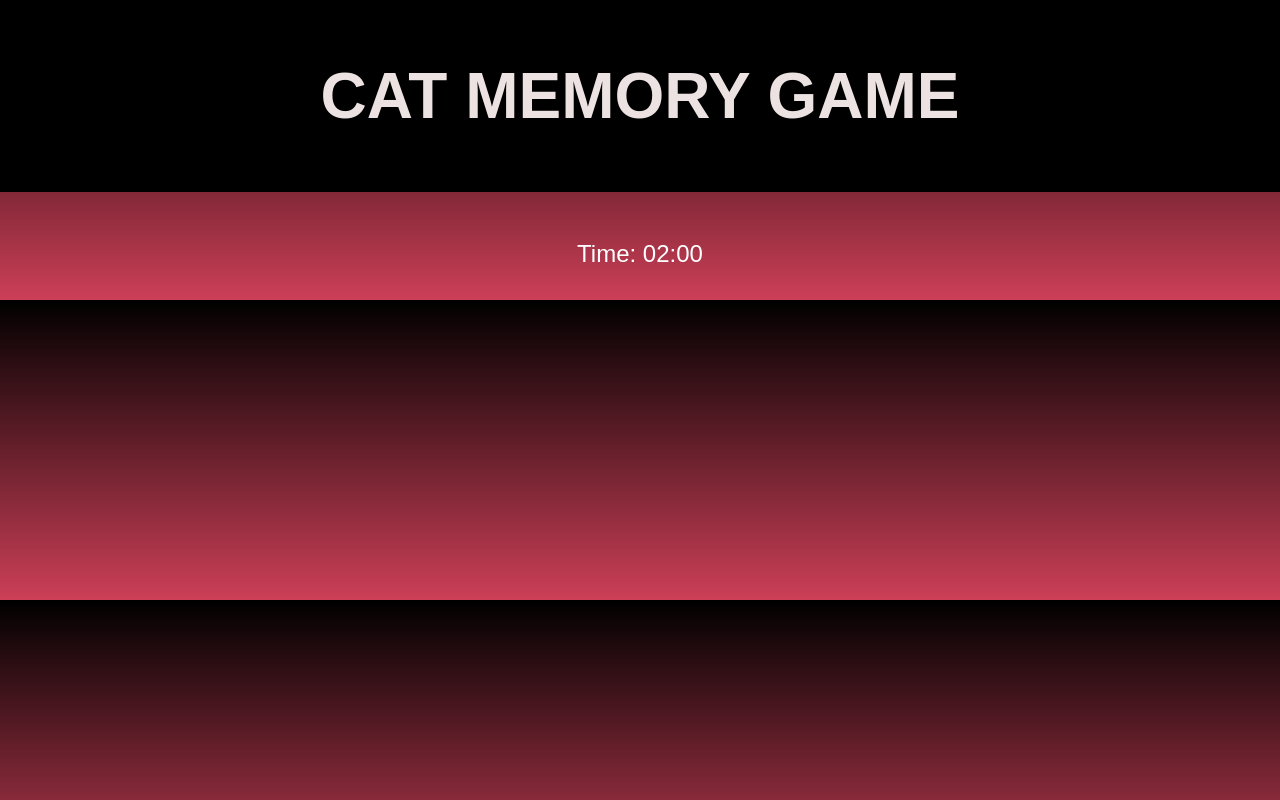
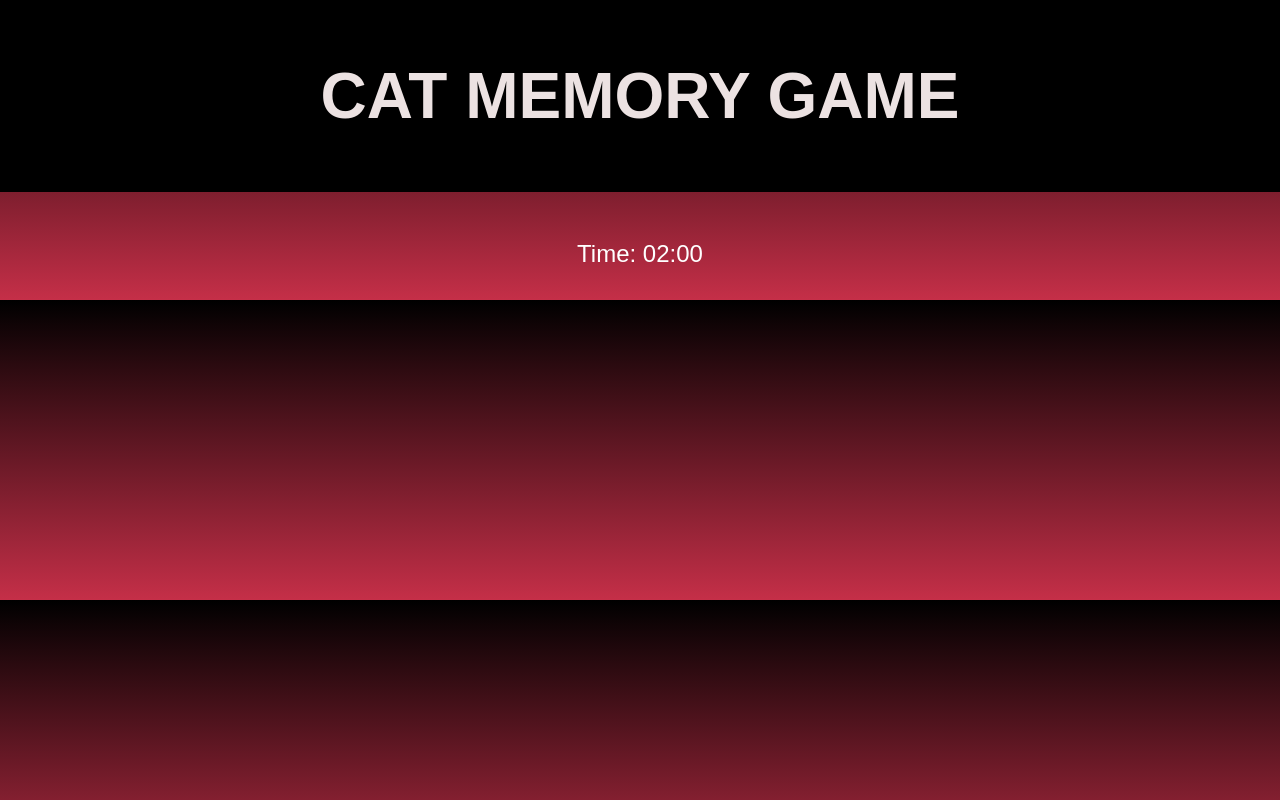
Before and after one commit to November2025/capproject, a plain HTML site: page index.html in a window 1280 px wide. Drawn offline with Linux system fonts and the light colour scheme; no server answers.

```diff
--- a/styles.css
+++ b/styles.css
@@ -1,7 +1,7 @@
 body {
     margin: 0;
     padding: 0;
-    background: linear-gradient(to bottom, black, rgb(204, 63, 87));
+    background: linear-gradient(to bottom, black, rgb(197, 47, 72));
     font-family: Arial, sans-serif;
     color: white;
 }
```
